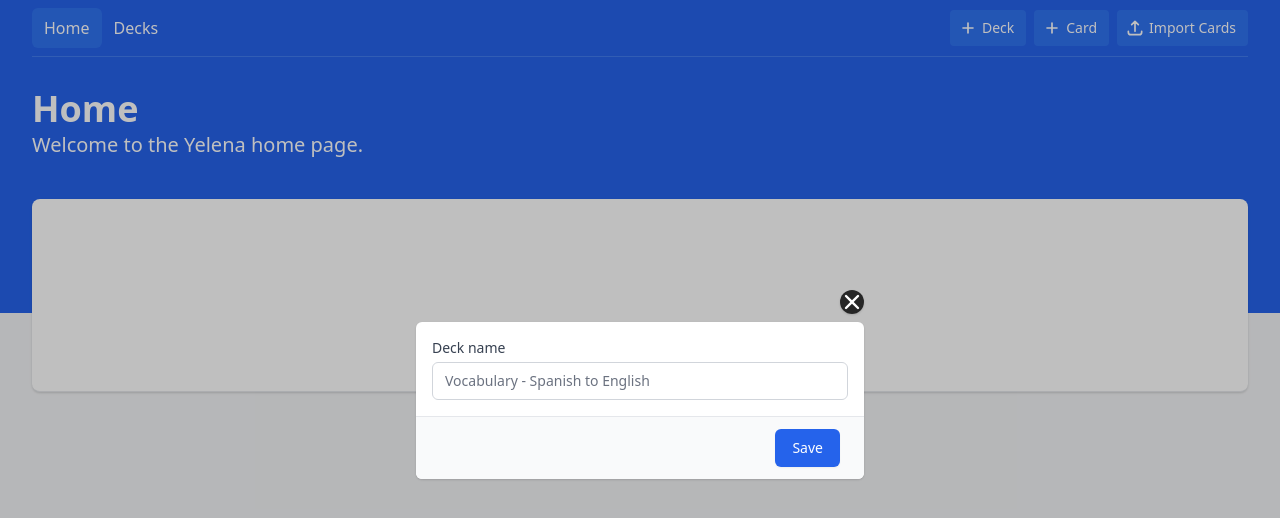
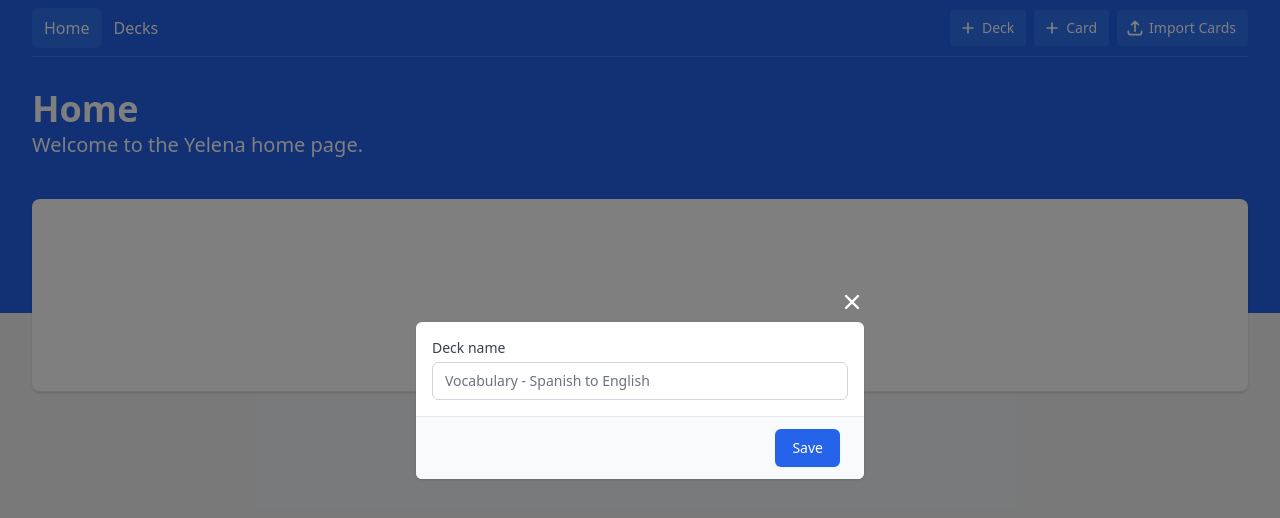
Before and after one commit to ByMykel/Yelena, a Vue app in the folder frontend/: page / in a window 1280 px wide. Both pictures are taken after a click on the button "Deck". Shown: the top 518 px of the page. Built offline with nearby package versions, Linux system fonts and the light colour scheme; no server answers.

Commit message:
refactor: change background opacity in modals and close modal button.

```diff
--- a/frontend/src/components/Modal/BaseModal.vue
+++ b/frontend/src/components/Modal/BaseModal.vue
@@ -6,7 +6,7 @@
     >
         <div
             v-show="show"
-            class="fixed inset-0 z-50 flex items-center justify-center w-full h-screen bg-black bg-opacity-25 "
+            class="fixed inset-0 z-50 flex items-center justify-center w-full h-screen bg-black bg-opacity-50 "
         >
             <transition
                 enter-active-class="transition duration-300 ease-out"
@@ -19,7 +19,7 @@
                 <div v-show="show" class="w-full mx-2" style="max-width: 28rem">
                     <div class="relative">
                         <button
-                            class="absolute right-0 flex items-center justify-center w-6 h-6 bg-black rounded-full shadow cursor-pointer bg-opacity-80 -top-8 hover:bg-opacity-100"
+                            class="absolute right-0 flex items-center justify-center w-6 h-6 rounded-full cursor-pointer hover:shadow hover:bg-black bg-opacity-80 -top-8 hover:bg-opacity-100"
                             @click="$parent.$emit('close-modal')"
                         >
                             <svg
```
